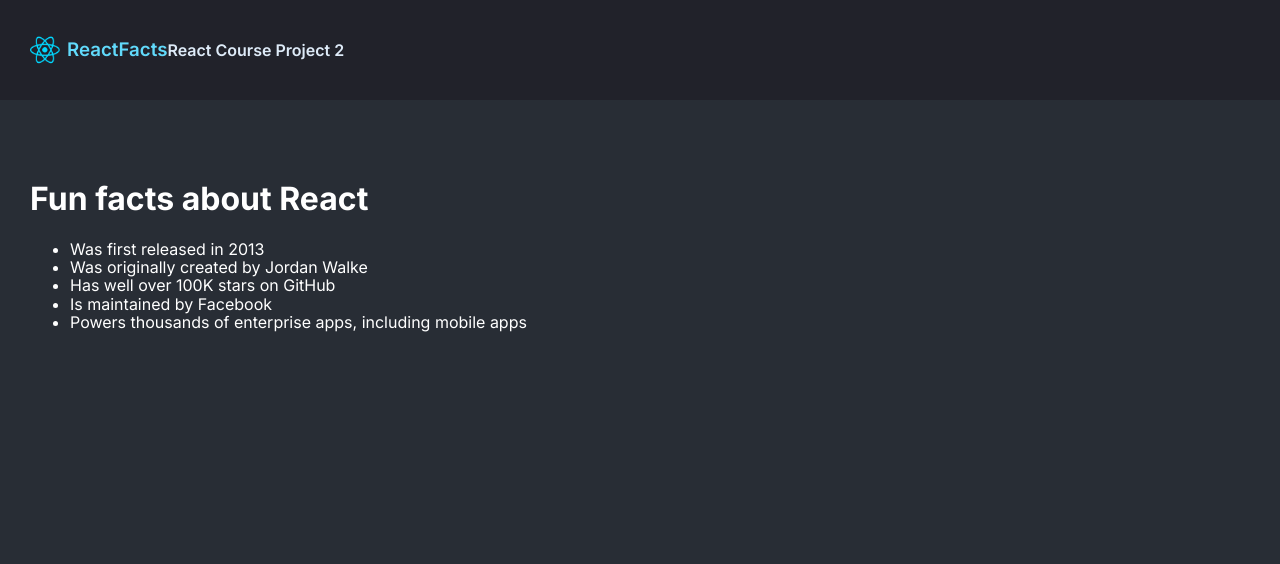
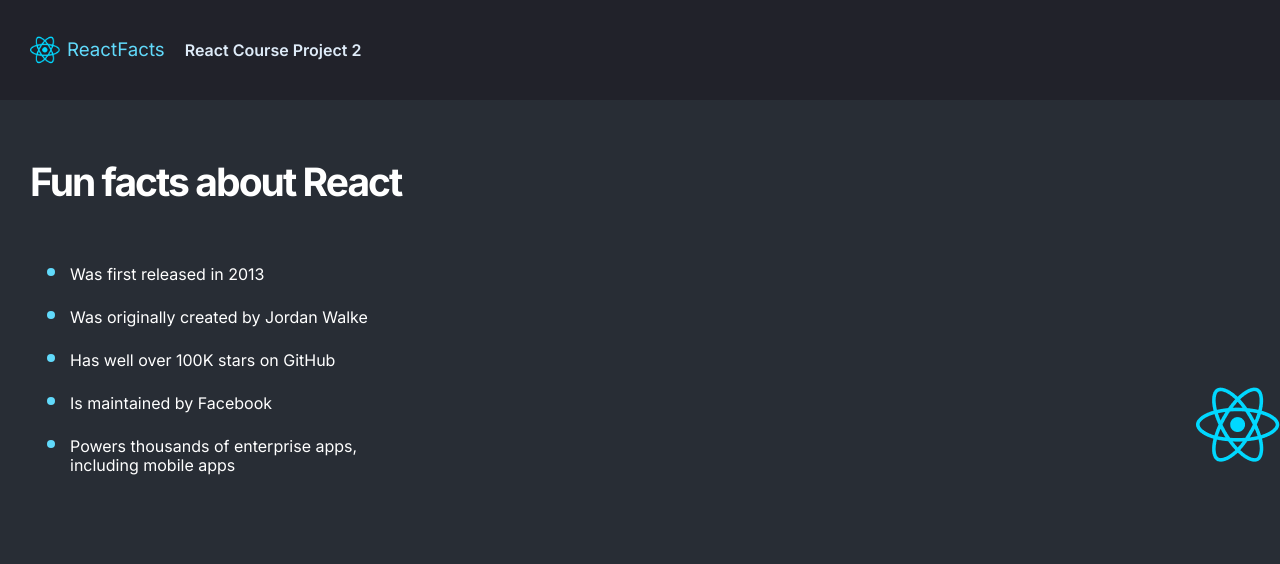
Before and after one commit to Arch0wl/scrimba-project-two, a React app: page / in a window 1280 px wide. Built offline with nearby package versions, Linux system fonts and the light colour scheme.

Commit message:
changed styles

```diff
--- a/style.css
+++ b/style.css
@@ -14,7 +14,7 @@ nav {
   align-items: center;
   background-color: #21222a;
   height: 100px;
-  padding: 20px 30px;
+  padding: 30px 30px;
 }
 
 .nav--logo_text,
@@ -25,13 +25,14 @@ nav {
 .nav--logo_text {
   margin: right;
   color: #61dafb;
-  font-weight: 600;
-  font-size: 22 px;
+  font-weight: 400;
+  font-size: 24 px;
 }
 
 .nav--title {
   color: #deebf8;
   font-weight: 600;
+  margin: 20px;
 }
 
 .nav--icon {
@@ -42,7 +43,28 @@ nav {
 main {
   padding: 60px 30px;
   color: white;
-  background-image: url(./images/react-icon-large.png);
+  background-image: url(./images/react-icon-smallcopy.png);
   background-repeat: no-repeat;
   background-position: right 75%;
 }
+
+.main--title {
+  margin: 0;
+  font-size: 39px;
+  letter-spacing: -0.05em;
+}
+
+.main--facts {
+  margin-top: 46px;
+  max-width: 400px;
+}
+
+.main--facts > li {
+  line-height: 19px;
+  padding-block: 10px;
+}
+
+.main--facts > li::marker {
+  font-size: 1.6rem;
+  color: #61dafb;
+}
```
Also changed, not shown: images/react-icon-large.png (deleted), images/react-icon-smallcopy.png (added).
